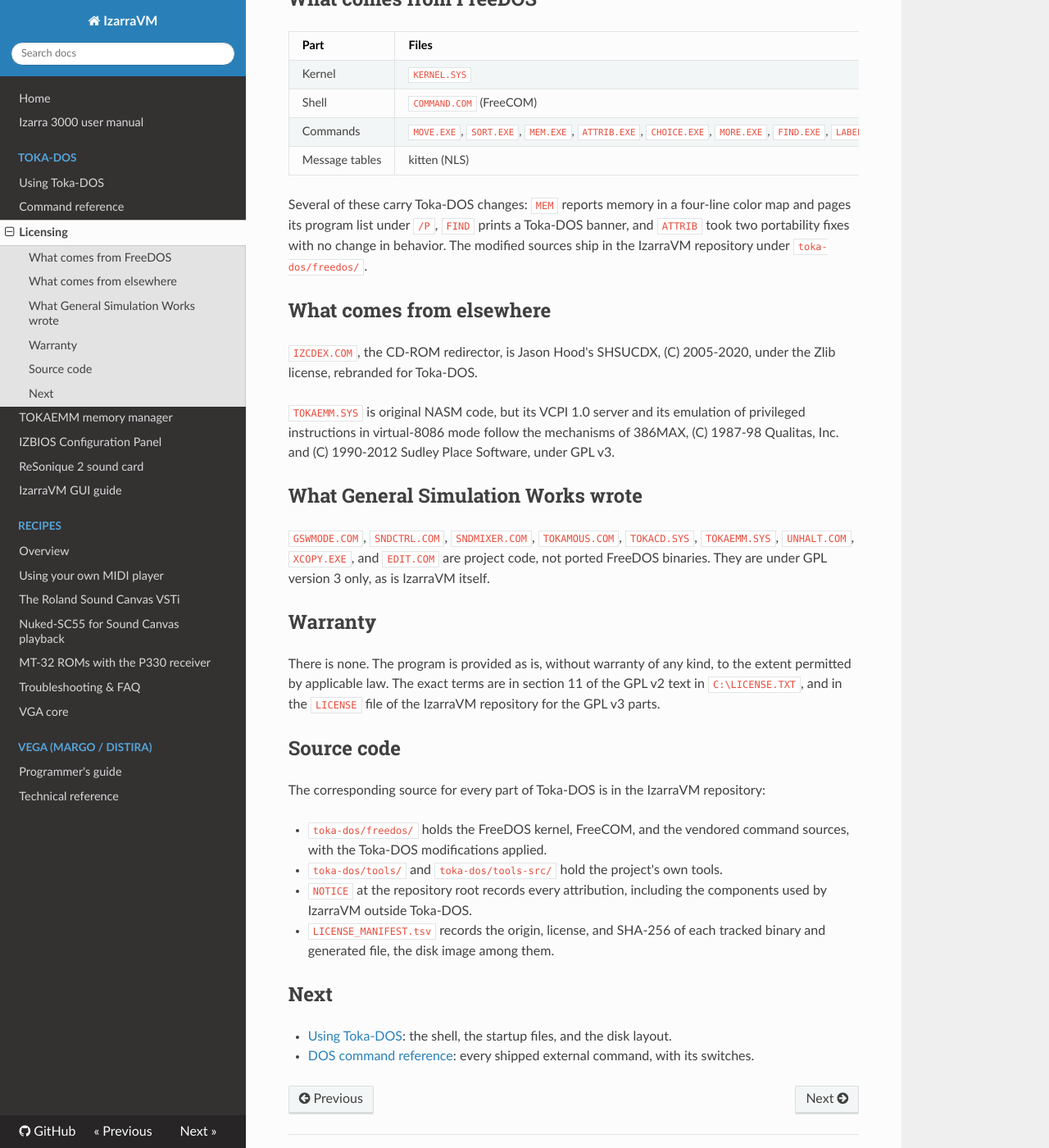
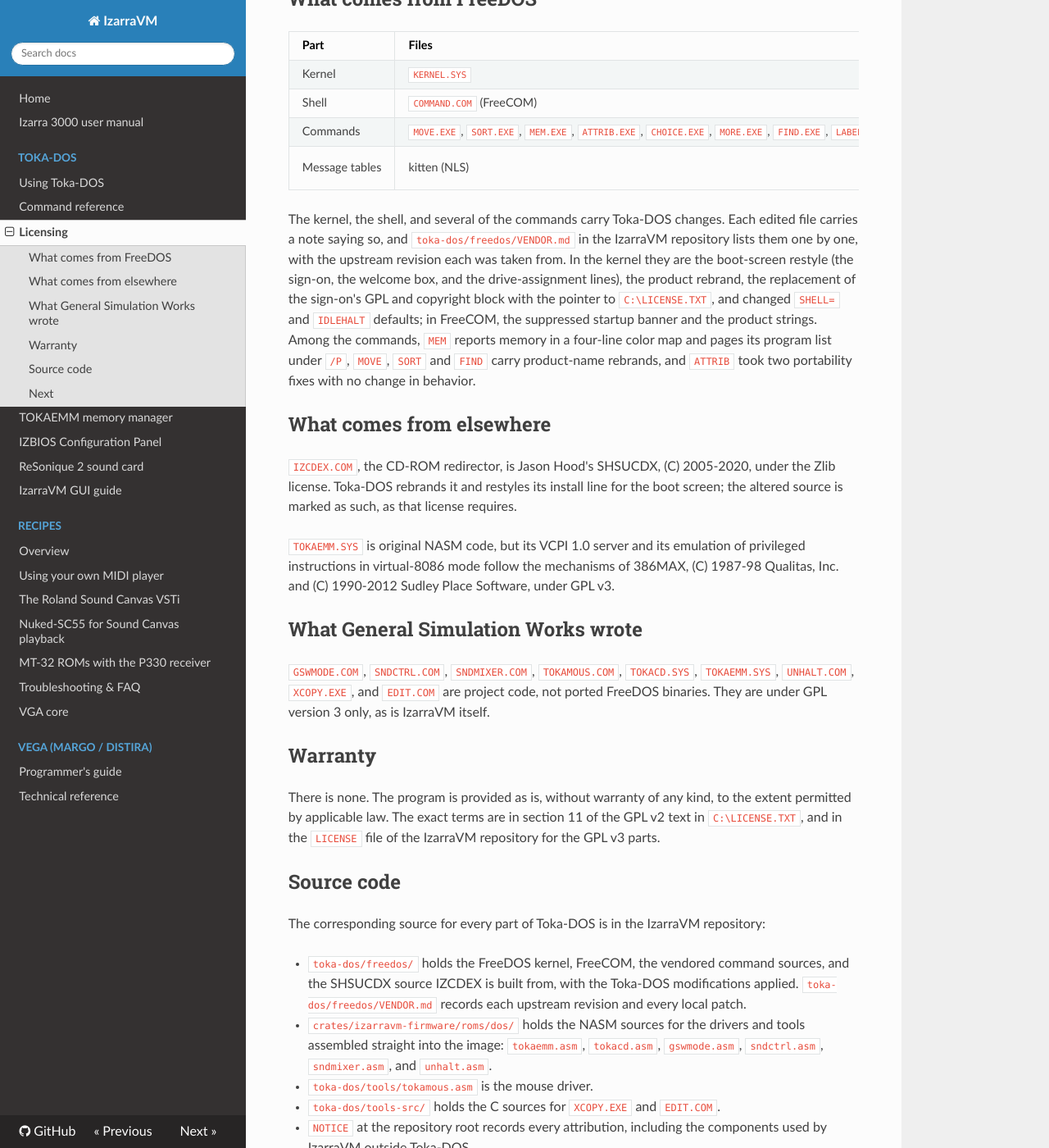
Before and after one commit to vorvek/IzarraVM, an MkDocs documentation site: the page built from docs/toka-dos/licensing.md, in a window 1280 px wide and 1400 px high, scrolled down 451 px. Shown: the whole window at 82% size. Built offline with MkDocs 1.6.1, drawn with Linux system fonts in a browser that asks for light colours; nearby versions of some CDN libraries.

Commit message:
docs: correct the licensing source offer and the /T description
Review findings on the two pages:

- The Source code list sent readers to toka-dos/tools/ and tools-src/ for
  nine tools, but those hold only tokamous.asm and the XCOPY/EDIT C
  sources. The NASM sources for TOKAEMM, TOKACD, GSWMODE, SNDCTRL,
  SNDMIXER and UNHALT are in crates/izarravm-firmware/roms/dos/. On a
  GPL source-offer page that is the important error; each path now names
  what it actually holds, and VENDOR.md is cited for the vendored tree.
- The modified-FreeDOS paragraph listed three commands. The kernel and
  FreeCOM are modified too (boot-screen restyle, rebrand, the GPL block
  replaced by the LICENSE.TXT pointer, suppressed FreeCOM banner,
  changed SHELL=/IDLEHALT defaults), per toka-dos/freedos/VENDOR.md.
- FreeCOM's row omitted the LGPL supplement-library files, and the
  kitten row omitted tnyprntf, both named in NOTICE's aggregate
  paragraph. IZCDEX's row now records the restyle and the Zlib
  altered-source marking, not just the rebrand.
- /T was described backwards in two places. It prefixes the driver's
  signon with the tree connector and falls through to the full banner
  (tokaemm.asm:501-512, tokamous.asm, and docs/tokaemm/manual.md and
  commands.md already had it right); SNDCTRL's short output is /B.
- The AUTOEXEC table said IZCDEX's /D: names TOKACD.SYS. It names the
  device TOKACD01 that the driver publishes (tokacd.asm:76), which is a
  different string. /I, in the quoted command line, was missing: install
  even if another redirector is resident.
- Repair rewrites AUTOEXEC through storage::stock_autoexec, so the
  SET BLASTER line comes back reflecting the machine's current routing
  rather than the literal quoted text (izarravm-machine/src/lib.rs:1339).
- TOKADESK, quoted in the footer box, exists nowhere in the repo; the
  page now says the workbench is not part of this release.
- Style: "Booting ends at" and "the file becomes yours".

```diff
--- a/docs/toka-dos/licensing.md
+++ b/docs/toka-dos/licensing.md
@@ -22,20 +22,28 @@ and the complete GNU General Public License, version 2.
 | Part | Files | Copyright and license |
 | --- | --- | --- |
 | Kernel | `KERNEL.SYS` | (C) 1995-2012 Pasquale J. Villani and The FreeDOS Project. GPL v2 or later. |
-| Shell | `COMMAND.COM` (FreeCOM) | (C) 1994-2005 Tim Norman and others. GPL v2 or later. |
+| Shell | `COMMAND.COM` (FreeCOM) | (C) 1994-2005 Tim Norman and others. GPL v2 or later, with supplement-library files under LGPL v2 or later. |
 | Commands | `MOVE.EXE`, `SORT.EXE`, `MEM.EXE`, `ATTRIB.EXE`, `CHOICE.EXE`, `MORE.EXE`, `FIND.EXE`, `LABEL.EXE`, `DELTREE.COM` | Various FreeDOS authors, listed per program in `LICENSE.TXT`. GPL v2 or later. |
-| Message tables | kitten (NLS) | (C) 1999-2000 Jim Hall and others. LGPL v2.1 or later. |
+| Message tables | kitten (NLS) | (C) 1999-2000 Jim Hall and others. LGPL v2.1 or later. The `tnyprntf` printf used with it is (C) 1995 Pasquale J. Villani, GPL v2 or later. |
 
-Several of these carry Toka-DOS changes: `MEM` reports memory in a
-four-line color map and pages its program list under `/P`, `FIND` prints a
-Toka-DOS banner, and `ATTRIB` took two portability fixes with no change in
-behavior. The modified sources ship in the IzarraVM repository under
-`toka-dos/freedos/`.
+The kernel, the shell, and several of the commands carry Toka-DOS changes.
+Each edited file carries a note saying so, and `toka-dos/freedos/VENDOR.md`
+in the IzarraVM repository lists them one by one, with the upstream revision
+each was taken from. In the kernel they are the boot-screen restyle (the
+sign-on, the welcome box, and the drive-assignment lines), the product
+rebrand, the replacement of the sign-on's GPL and copyright block with the
+pointer to `C:\LICENSE.TXT`, and changed `SHELL=` and `IDLEHALT` defaults; in
+FreeCOM, the suppressed startup banner and the product strings. Among the
+commands, `MEM` reports memory in a four-line color map and pages its program
+list under `/P`, `MOVE`, `SORT` and `FIND` carry product-name rebrands, and
+`ATTRIB` took two portability fixes with no change in behavior.
 
 ## What comes from elsewhere
 
 `IZCDEX.COM`, the CD-ROM redirector, is Jason Hood's SHSUCDX, (C) 2005-2020,
-under the Zlib license, rebranded for Toka-DOS.
+under the Zlib license. Toka-DOS rebrands it and restyles its install line for
+the boot screen; the altered source is marked as such, as that license
+requires.
 
 `TOKAEMM.SYS` is original NASM code, but its VCPI 1.0 server and its emulation
 of privileged instructions in virtual-8086 mode follow the mechanisms of
@@ -61,9 +69,15 @@ repository for the GPL v3 parts.
 The corresponding source for every part of Toka-DOS is in the IzarraVM
 repository:
 
-- `toka-dos/freedos/` holds the FreeDOS kernel, FreeCOM, and the vendored
-  command sources, with the Toka-DOS modifications applied.
-- `toka-dos/tools/` and `toka-dos/tools-src/` hold the project's own tools.
+- `toka-dos/freedos/` holds the FreeDOS kernel, FreeCOM, the vendored command
+  sources, and the SHSUCDX source IZCDEX is built from, with the Toka-DOS
+  modifications applied. `toka-dos/freedos/VENDOR.md` records each upstream
+  revision and every local patch.
+- `crates/izarravm-firmware/roms/dos/` holds the NASM sources for the drivers
+  and tools assembled straight into the image: `tokaemm.asm`, `tokacd.asm`,
+  `gswmode.asm`, `sndctrl.asm`, `sndmixer.asm`, and `unhalt.asm`.
+- `toka-dos/tools/tokamous.asm` is the mouse driver.
+- `toka-dos/tools-src/` holds the C sources for `XCOPY.EXE` and `EDIT.COM`.
 - `NOTICE` at the repository root records every attribution, including the
   components used by IzarraVM outside Toka-DOS.
 - `LICENSE_MANIFEST.tsv` records the origin, license, and SHA-256 of each
```
Also changed, not shown: docs/toka-dos/using-toka-dos.md (+13 -10 lines).
